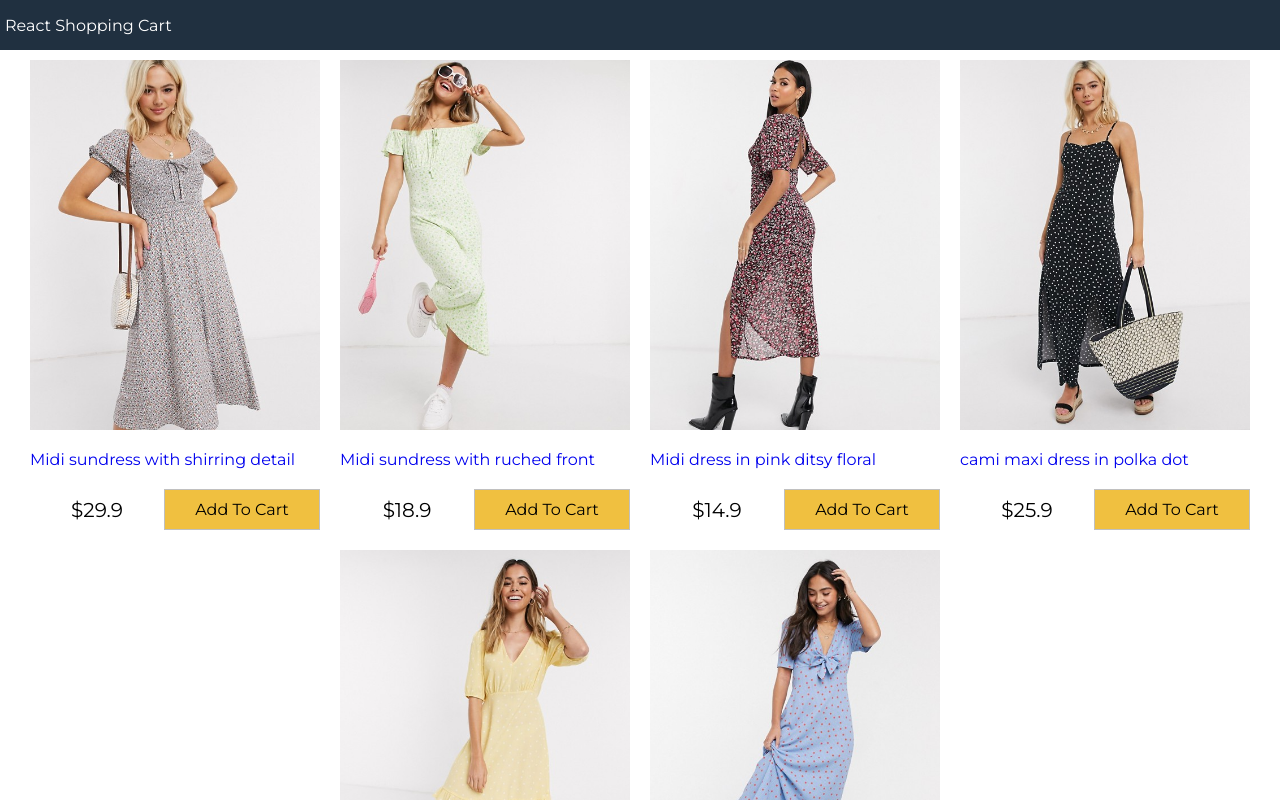
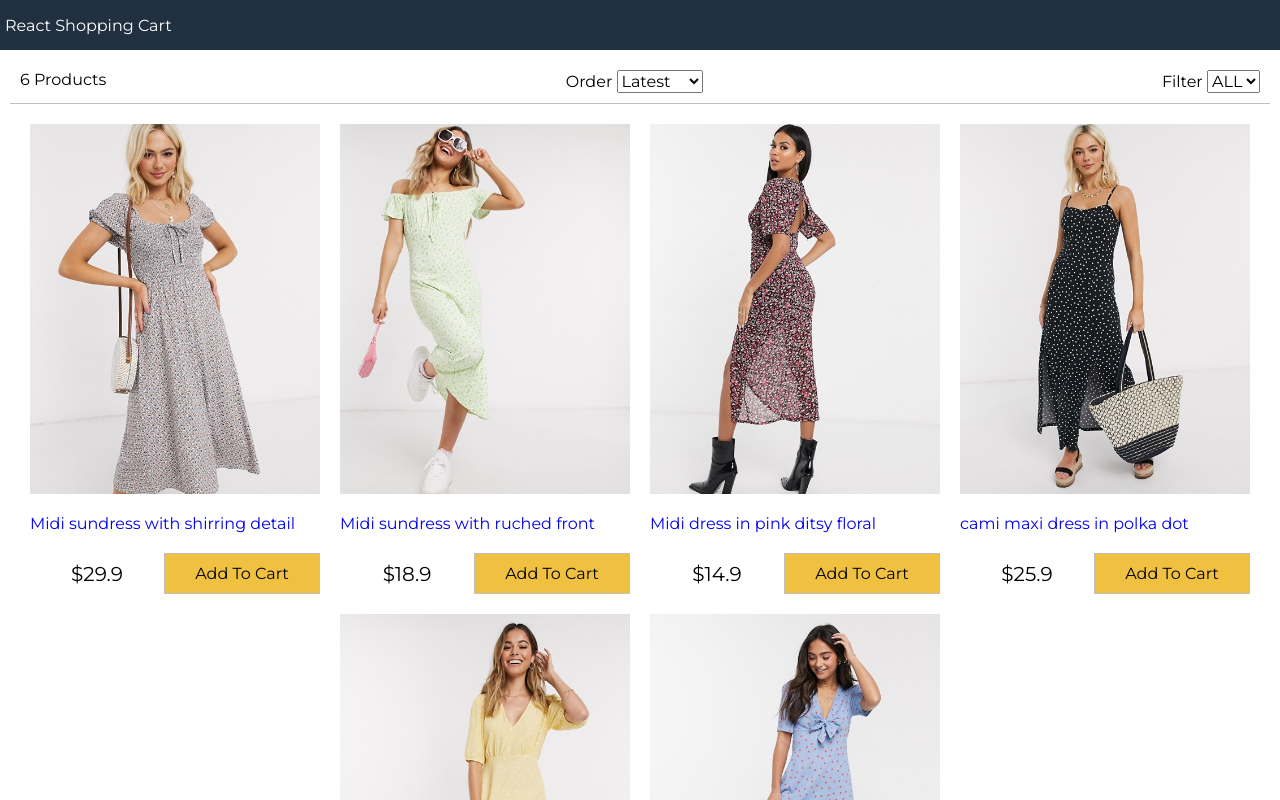
Before and after one commit to apykwan/ShoppingCart, a React (Create React App) app: page / in a window 1280 px wide. Shown: the top 800 px of the page. Built offline with nearby package versions, Linux system fonts and the light colour scheme.

Commit message:
filter-component

```diff
--- a/src/App.js
+++ b/src/App.js
@@ -1,16 +1,47 @@
 import React from 'react';
+
 import data from "./data.json";
 import Products from './components/Products';
+import Filter from './components/Filter';
 
 class App extends React.Component {
   constructor(props) {
-    super();
+    super(props);
     this.state = {
       products: data.products,
       size: "",
       sort: ""
     };
-  }
+    this.filterProducts = this.filterProducts.bind(this);
+    this.sortProducts = this.sortProducts.bind(this);
+  };
+  sortProducts(event) {
+    const sort = event.target.value;
+    this.setState(state => ({
+      sort,
+      products: state.products.sort((a, b) => (
+        sort === "lowest"
+          ? ((a.price > b.price) ? 1 : -1)
+          : sort === "highest"
+            ? ((a.price > b.price) ? -1 : 1)
+          : ((a._id > b._id) ? 1 : -1 )
+      ))
+    }))
+  };
+  filterProducts(event) {
+    if (event.target.value === "") {
+      this.setState({
+        size: event.target.value,
+        products: data.products
+      });
+    } else {
+      this.setState({
+        size: event.target.value,
+        products: data.products.filter(product => product.availableSizes.some(sizes => sizes === event.target.value))
+        // data.products.filter(product => product.availableSizes.indexOf(event.target.value) >= 0)
+      });
+    };
+  };
 
   render() {
     return (
@@ -21,6 +52,13 @@
         <main>
           <div className="content">
             <div className="name">
+              <Filter
+                count={this.state.products.length}
+                size={this.state.size}
+                sort={this.state.sort}
+                filterProducts={this.filterProducts}
+                sortProducts={this.sortProducts}
+              />
               <Products products={this.state.products} />
             </div>
             <div className="sidebar">
--- /dev/null
+++ b/src/components/Filter.js
@@ -0,0 +1,31 @@
+import React, { Component } from "react";
+
+export default class Filter extends Component {
+    render() {
+        return (
+            <div className="filter">
+                <div className="filter-result">{this.props.count} Products</div>
+                <div className="filter-sort">
+                    Order{" "}
+                    <select value={this.props.sort} onChange={this.props.sortProducts}>
+                        <option>Latest</option>
+                        <option value="lowest">Lowest</option>
+                        <option value="highest">Highest</option>
+                    </select>
+                </div>
+                <div className="filter-size">
+                    Filter{" "}
+                    <select value={this.props.size} onChange={this.props.filterProducts}>
+                        <option value="">ALL</option>
+                        <option value="XS">XS</option>
+                        <option value="S">S</option>
+                        <option value="M">M</option>
+                        <option value="L">L</option>
+                        <option value="XL">XL</option>
+                        <option value="XXL">XXL</option>
+                    </select>
+                </div>
+            </div>
+        );
+    }
+}
--- a/src/data.json
+++ b/src/data.json
@@ -6,6 +6,7 @@
             "title": "Midi sundress with shirring detail",
             "description": "This is for all the latest trends, no matter who you are, where you’re from and what you’re up to. Exclusive to ASOS, our universal brand is here for you, and comes in all our fit ranges: ASOS Curve, Tall, Petite and Maternity. Created by us, styled by you.",
             "availableSizes": [
+                "S",
                 "X",
                 "L",
                 "XL",
@@ -43,6 +44,7 @@
             "title": "cami maxi dress in polka dot",
             "description": "This is for all the latest trends, no matter who you are, where you’re from and what you’re up to. Exclusive to ASOS, our universal brand is here for you, and comes in all our fit ranges: ASOS Curve, Tall, Petite and Maternity. Created by us, styled by you.",
             "availableSizes": [
+                "XS",
                 "XL"
             ],
             "price": 25.9
--- a/src/index.css
+++ b/src/index.css
@@ -120,3 +120,12 @@
 .button.primary {
   background-color: #f0c040;
 }
+
+/* Filter */
+.filter {
+  display: flex;
+  justify-content: space-between;
+  padding: 1rem;
+  margin: 1rem;
+  border-bottom: 0.1rem #c0c0c0 solid;
+}
```
